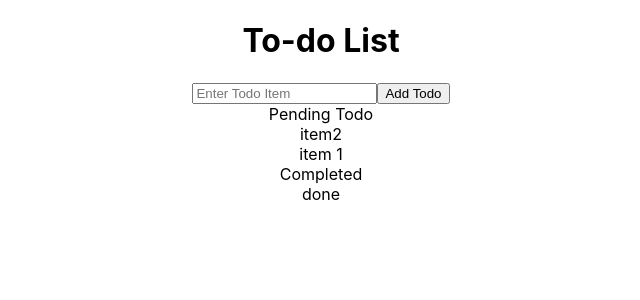
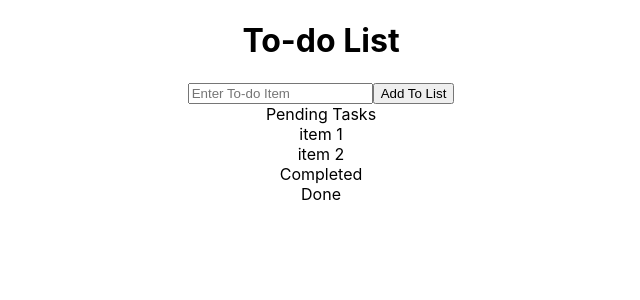
Before and after one commit to brandonbarker12/ReactIntro, a React (Create React App) app in the folder reactintro/: page / in a window 1280 px wide. Shown: the top 300 px of the page, without its empty margins (319-959 px from the left). Built offline with nearby package versions, Linux system fonts and the light colour scheme.

Commit message:
made changes

```diff
--- a/reactintro/src/App.js
+++ b/reactintro/src/App.js
@@ -7,7 +7,7 @@ class App extends Component {
     constructor(){
         super()
         this.state = {
-            todoList: ['item2', 'item 1'],
+            todoList: ['item 1', 'item 2'],
             task: ''
         }
     }
@@ -19,14 +19,14 @@ class App extends Component {
                     <input
                         type='text'
                         className='input'
-                        placeholder='Enter Todo Item'
+                        placeholder='Enter To-do Item'
                         value={this.state.task}
                         onChange={(e) => this.setState({task: e.target.value})}
                     />
-                    <button type='submit'>Add Todo</button>
+                    <button type='submit'>Add To List</button>
                 </form>
-                <TaskList title={'Pending Todo'} buttonText={'Done'} tasks={this.state.todoList} buttonFunction={this.removeTodo} />
-                <TaskList title={'Completed'} buttonText={"Delete"} tasks={['done']} buttonFunction={this.deleteTodo} />
+                <TaskList title={'Pending Tasks'} buttonText={'Done'} tasks={this.state.todoList} buttonFunction={this.removeTodo} />
+                <TaskList title={'Completed'} buttonText={"Delete"} tasks={['Done']} buttonFunction={this.deleteTodo} />
             </div>
         );
     }
```
Also changed, not shown: 1 other file (tests, documents, lock files or other folders).
